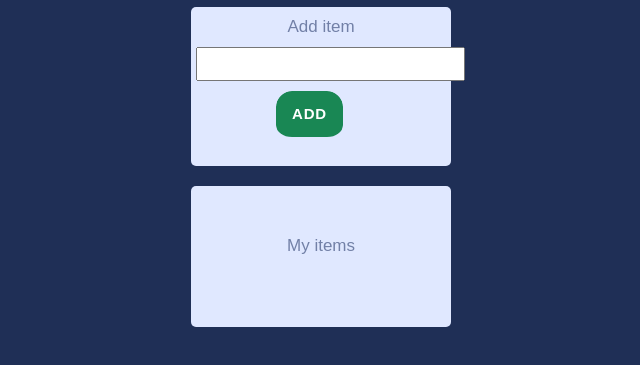
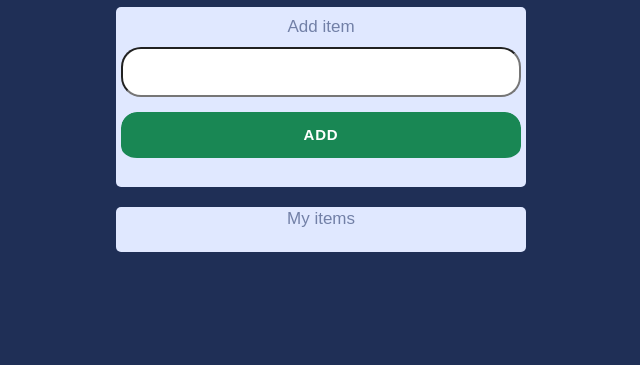
Before and after one commit to LenaLimbo/javascriptprojects, a plain HTML site: page todo/index.html in a window 1280 px wide. Shown: the part 133-498 px from the top of the page, without its empty margins (319-959 px from the left). Drawn offline with nearby package versions, Linux system fonts and the light colour scheme.

Commit message:
Add files via upload

```diff
--- a/todo/css/main.css
+++ b/todo/css/main.css
@@ -23,9 +23,8 @@ body {
 
 .container {
   padding: 1.25rem;
-  width: 15rem;
-  height: 25rem;
-  max-width: 350px !important;
+  width: 100%;
+  max-width: 450px !important;
   padding: 20px;
   margin: 50px auto;
   border-radius: 0.5rem;
@@ -81,11 +80,6 @@ h2 {
   background-color: rgb(197, 57, 57);
 }
 
-button {
-  margin: 0 10px;
-  margin: 10px 80px;
-}
-
 form {
   margin-top: 10px;
   padding: 10px 5px;
@@ -93,8 +87,18 @@ form {
   background-color: var(--Pale-blue);
 }
 
+form input {
+  border-radius: 1rem !important;
+  height: 50px;
+  width: 100%;
+  font-size: 25px !important;
+  margin-bottom: 15px;
+}
+form button {
+  width: 100%;
+}
 .items {
-  padding: 50px;
+  padding: 2px;
   margin-top: 20px;
   border-radius: 5px;
   background: var(--Pale-blue);
```
